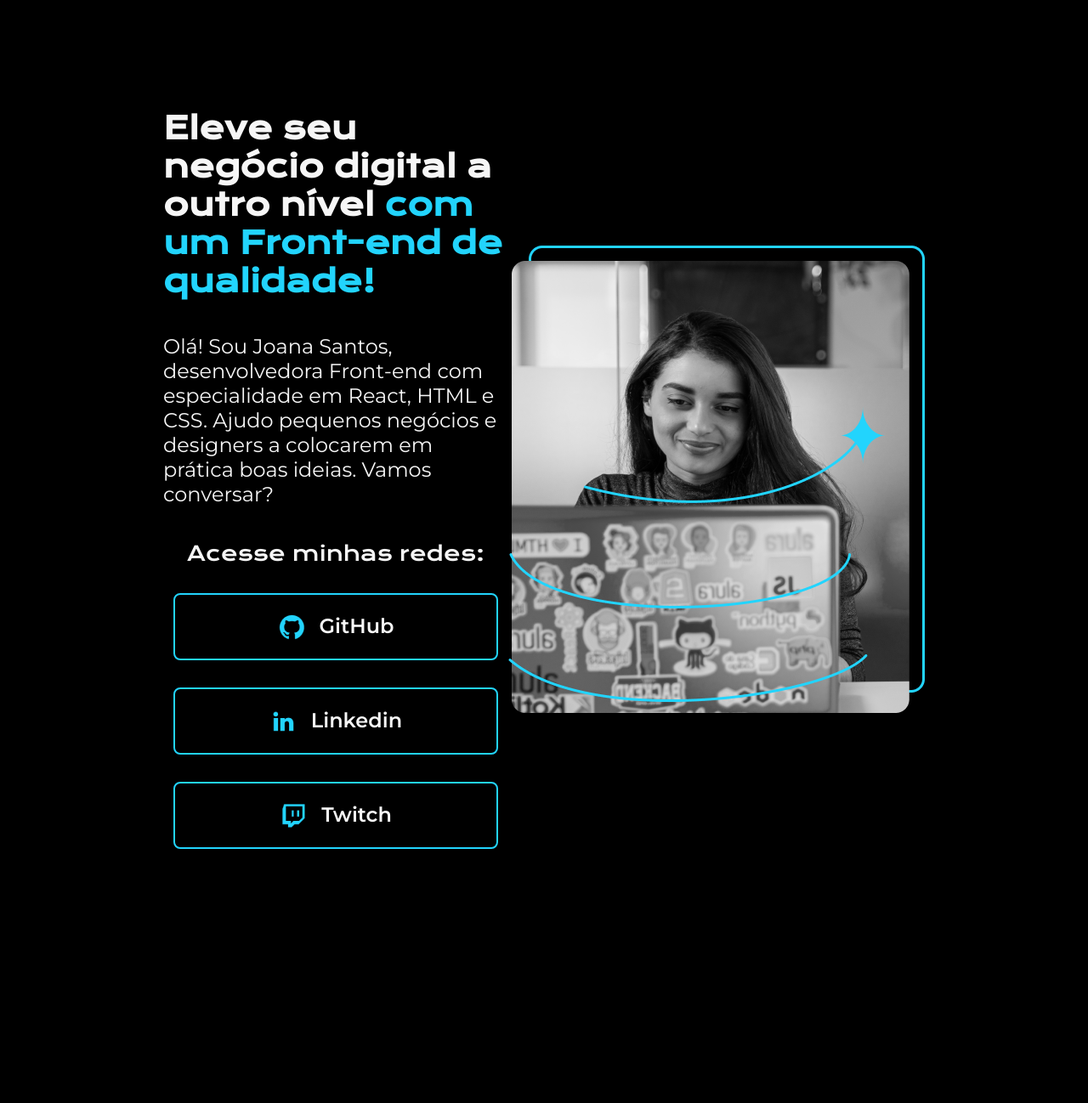
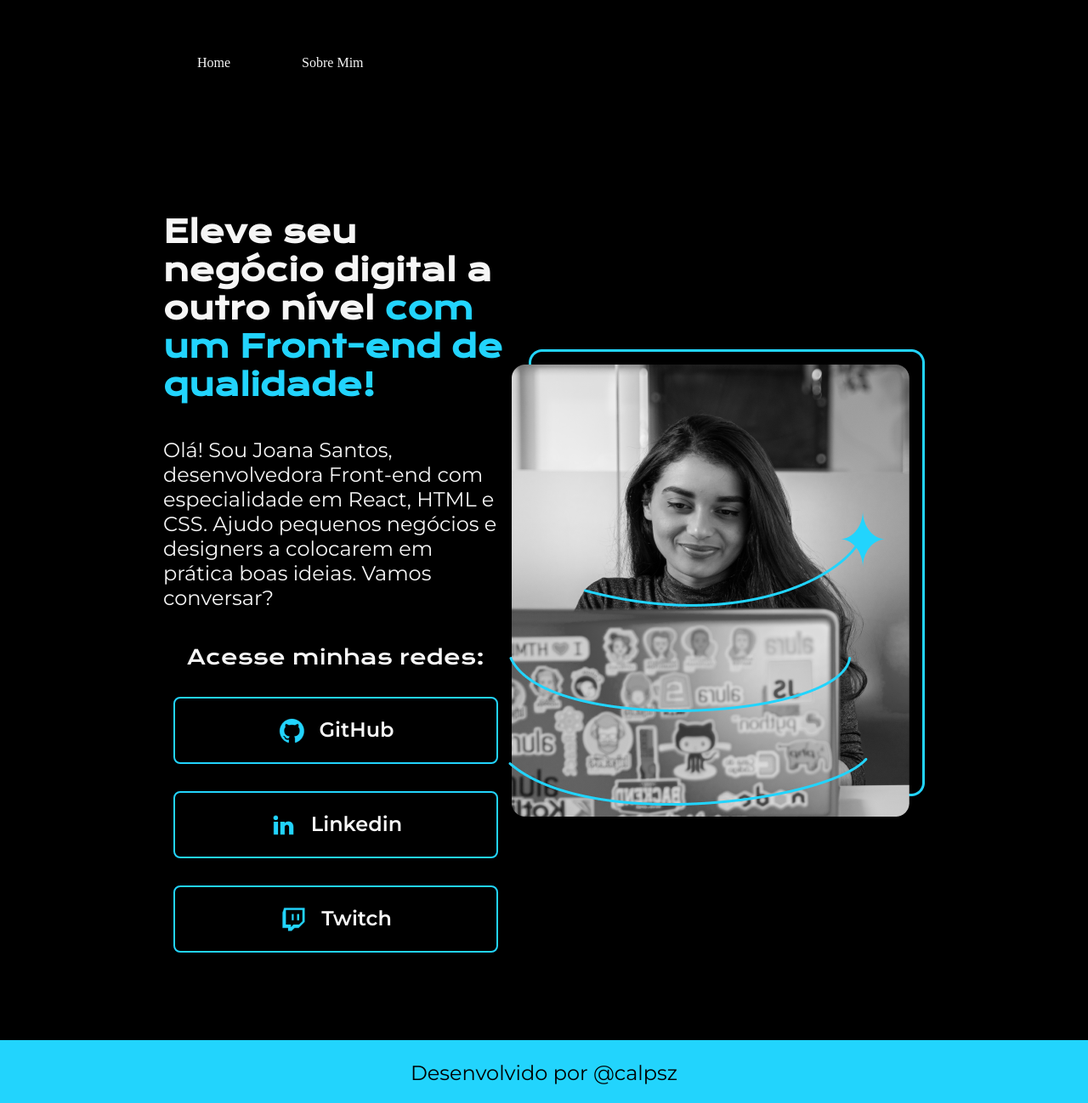
Before and after one commit to calpsz/alura-webdev-class, a plain HTML site: page index.html in a window 1280 px wide. Shown: the whole page at 85% size. Before the commit the page ends 999 px from the top, so only its background shows below. Drawn offline with nearby package versions, Linux system fonts and the light colour scheme.

Commit message:
acrescentando conteúdo e estilizando o footer e adicionando links ao  header

```diff
--- a/index.html
+++ b/index.html
@@ -8,7 +8,12 @@
     <title>Portfolio</title>
 </head>
 <body>
-    <header></header>
+    <header class="cabecalho">
+        <nav class="cabecalho__menu">
+            <a class="cabecalho__menu__link">Home</a>
+            <a class="cabecalho__menu__link">Sobre Mim</a>
+        </nav>
+    </header>
     <main class="apresentacao">
         <section class="apresentacao__conteudo">
             <h1 class="apresentacao__conteudo__titulo">Eleve seu negócio digital a outro nível <strong class="titulo-destaque">com um Front-end de qualidade!</strong></h1>
@@ -19,7 +24,7 @@
                     <img src="./assets/github.png">
                     GitHub
                 </a>
-                <a class="apresentacao__links__botoes" href="https://linkedin.com/in/calpsz">
+                <a class="apresentacao__links__botoes" href="https://linkedin.com/in/calps">
                     <img src="./assets/linkedin.png">
                     Linkedin
                 </a>
@@ -31,6 +36,8 @@
         </section>
         <img src="./assets/Imagem.png" alt="foto da Joana Santos programando">
     </main>
-    <footer></footer>
+    <footer class="rodape">
+        <p>Desenvolvido por @calpsz</p>
+    </footer>
 </body>
 </html>
--- a/style.css
+++ b/style.css
@@ -6,18 +6,26 @@
 }
 
 body {
-    height: 100vh;
     box-sizing: border-box;
     background-color: black;
     color: #f6f6f6;
 }
+
+.cabecalho {
+    padding: 65px 15%;
+}
+
+.cabecalho__menu__link {
+    padding: 40px;
+}
+
 
 .titulo-destaque {
     color: #22D4FD;
 }
 
 .apresentacao {
-    margin: 10% 15%; /*horizontal/vertical*/
+    padding: 8% 15%; /*horizontal/vertical*/
     display: flex; /*"separa" os conteúdos filhos em colunas lado a lado*/
     align-items: center; /*centraliza os elementos com base neles mesmos, n centraliza em relação a tela*/
     justify-content: space-between; /*joga um pro lado, outro pro outro, basicamente*/
@@ -73,3 +81,13 @@ body {
 .apresentacao__links__botoes:hover {
     background-color: #272727;
 }
+
+.rodape {
+    color: #000;
+    background-color: #22D4FD;
+    padding: 24px;
+    text-align: center;
+    font-family: "Montserrat", sans-serif;
+    font-size: 24px;
+    font-weight: 400;
+}
```
